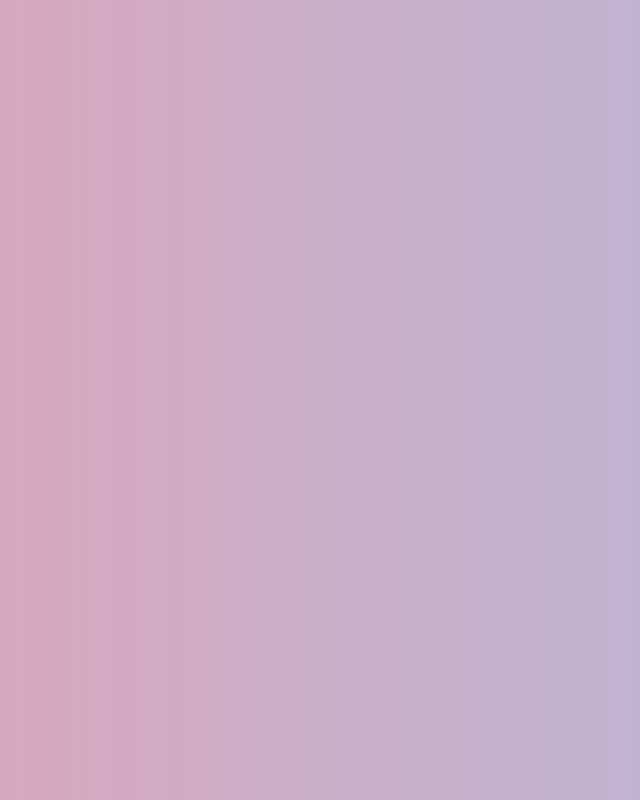
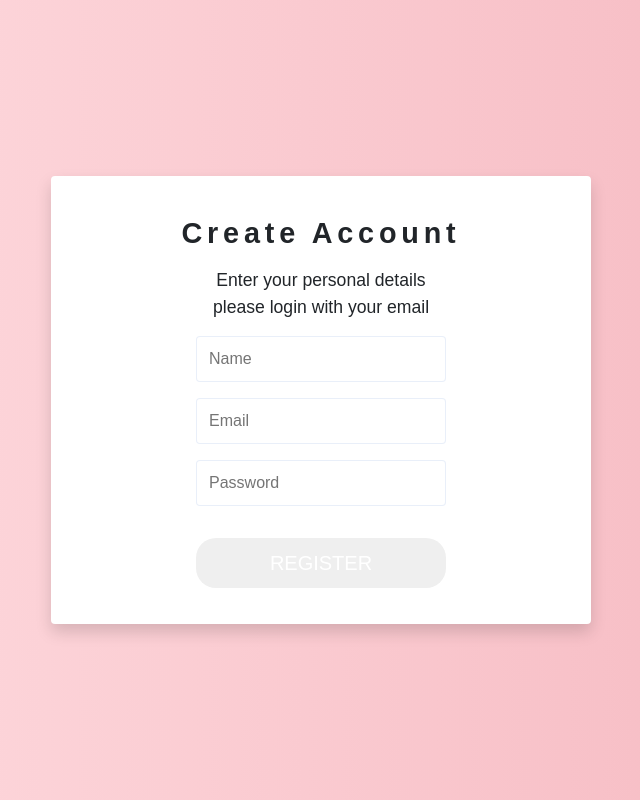
Before and after one commit to yo-onhye/08.project-animation, a React (Create React App) app in the folder project-login/login/: page /join in a window 1280 px wide. Shown: the whole page, without its empty margins (319-959 px from the left). Built offline with nearby package versions, Linux system fonts and the light colour scheme; a web font is replaced by a local one.

Commit message:
Update Join Page

```diff
--- a/project-login/login/src/components/join/Join.js
+++ b/project-login/login/src/components/join/Join.js
@@ -1,9 +1,55 @@
 import React, { Component, createRef } from "react";
+import { Link } from "react-router-dom";
 import "../../common.scss";
 
 class Join extends Component {
+	userNameInput = createRef();
+	userIdInput = createRef();
+	userPwInput = createRef();
+
+	showCard = () => {
+		document.body.style.backgroundPosition = "0 0";
+	};
+
+	componentDidMount() {
+		this.showCard();
+	}
+
 	render() {
-		return <div className="container">{/* Join Page */}</div>;
+		const { userName, userId, userPw, aUserInfo, onChange } = this.props;
+		return (
+			<div className="card-bx">
+				<section className="card-item card-join">
+					<div className="card-inner">
+						<h2 className="card-title">Create Account</h2>
+						<p className="card-desc">
+							Enter your personal details
+							<br />
+							please login with your email
+						</p>
+						<div className="inp-bx">
+							<form>
+								<div className="inp-item">
+									<input type="text" value={userName} name="userName" onChange={onChange} ref={this.userNameInput} placeholder="Name" required="required" />
+								</div>
+								<div className="inp-item">
+									<input type="text" value={userId} name="userId" onChange={onChange} ref={this.userIdInput} placeholder="Email" required="required" />
+								</div>
+								<div className="inp-item">
+									<input type="password" value={userPw} name="userPw" onChange={onChange} ref={this.userPwInput} placeholder="Password" required="required" />
+								</div>
+								<button type="button" className="btn btn-join">
+									REGISTER
+								</button>
+							</form>
+						</div>
+					</div>
+					<Link to="/" className="btn btn-back">
+						<span className="blind">이전 페이지</span>
+					</Link>
+				</section>
+			</div>
+		);
 	}
 }
 
```
